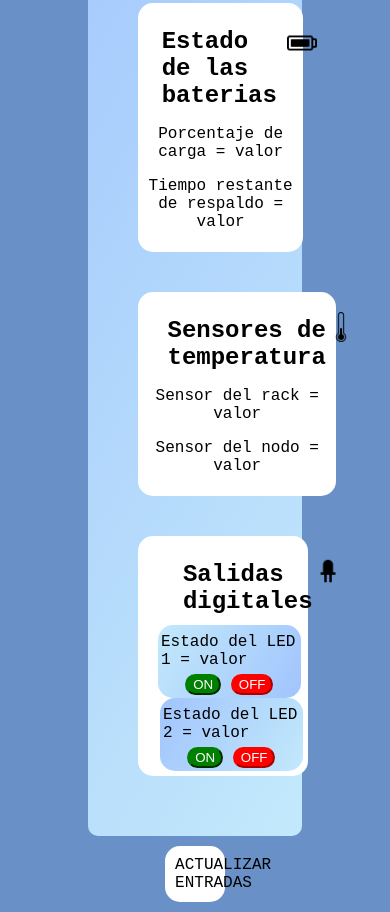
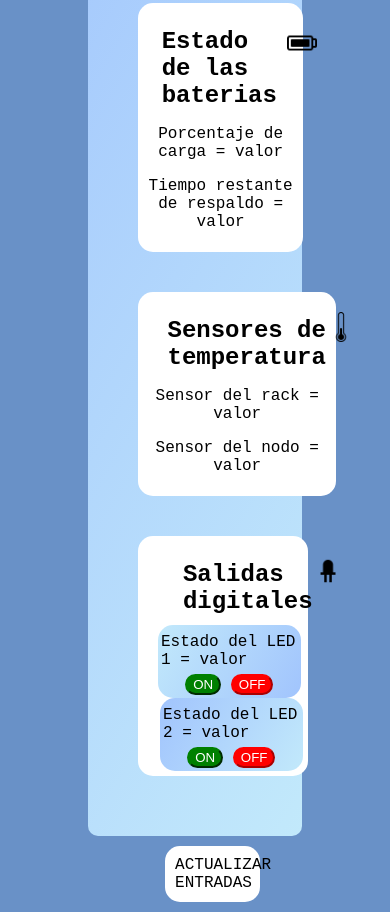
Before and after one commit to DDiegoR/NodeControl, a plain HTML site: page index.html in a window 390 px wide. Shown: the part 388-1300 px from the top of the page. Drawn offline with Linux system fonts and the light colour scheme.

Commit message:
responsive

```diff
--- a/style.css
+++ b/style.css
@@ -161,6 +161,7 @@ body{
 .actualizar{
     background-color: white;
     text-align: center;
+    min-width: 20%;
     border-radius: 15px;
     margin: 42%;
     margin-top: 10px;
```
